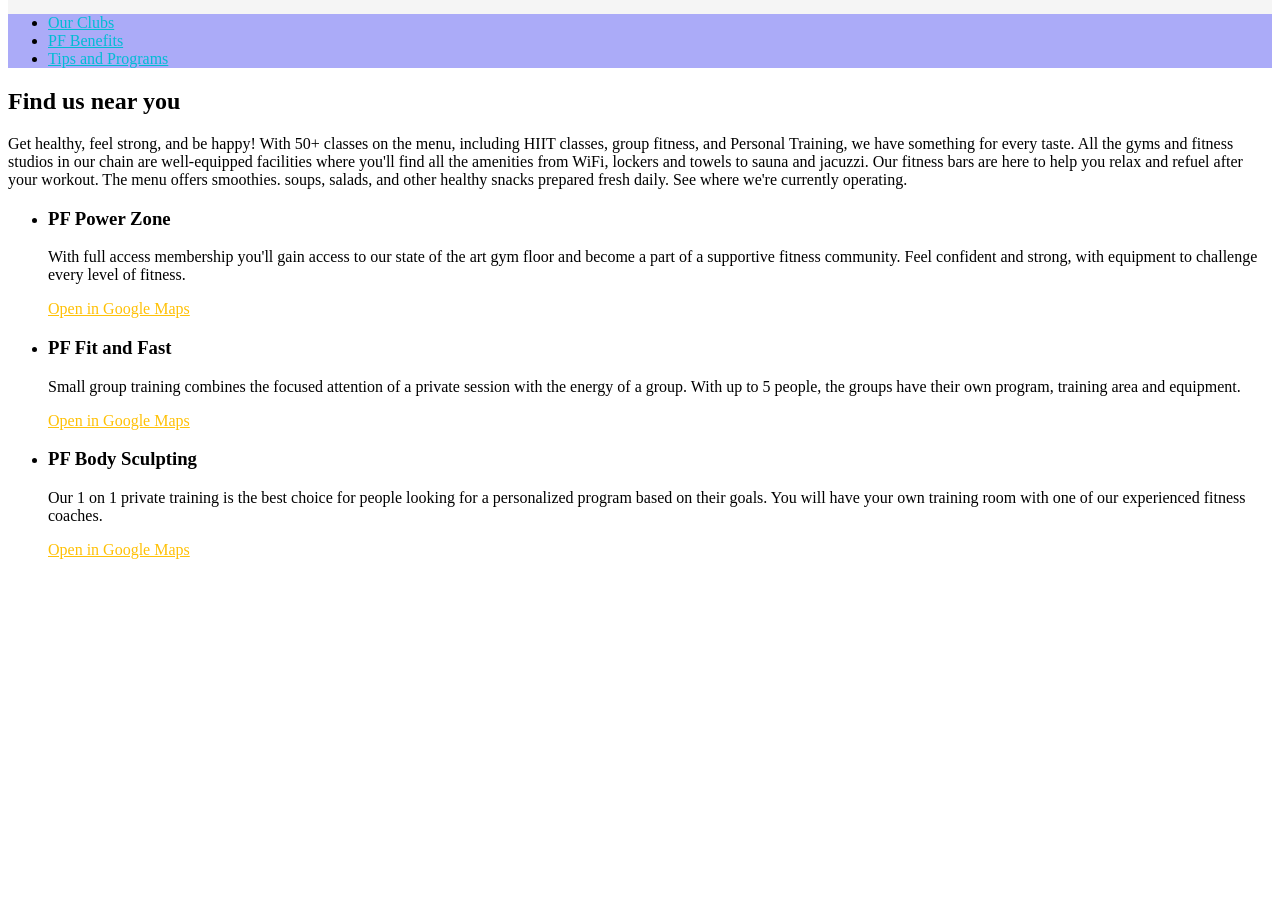
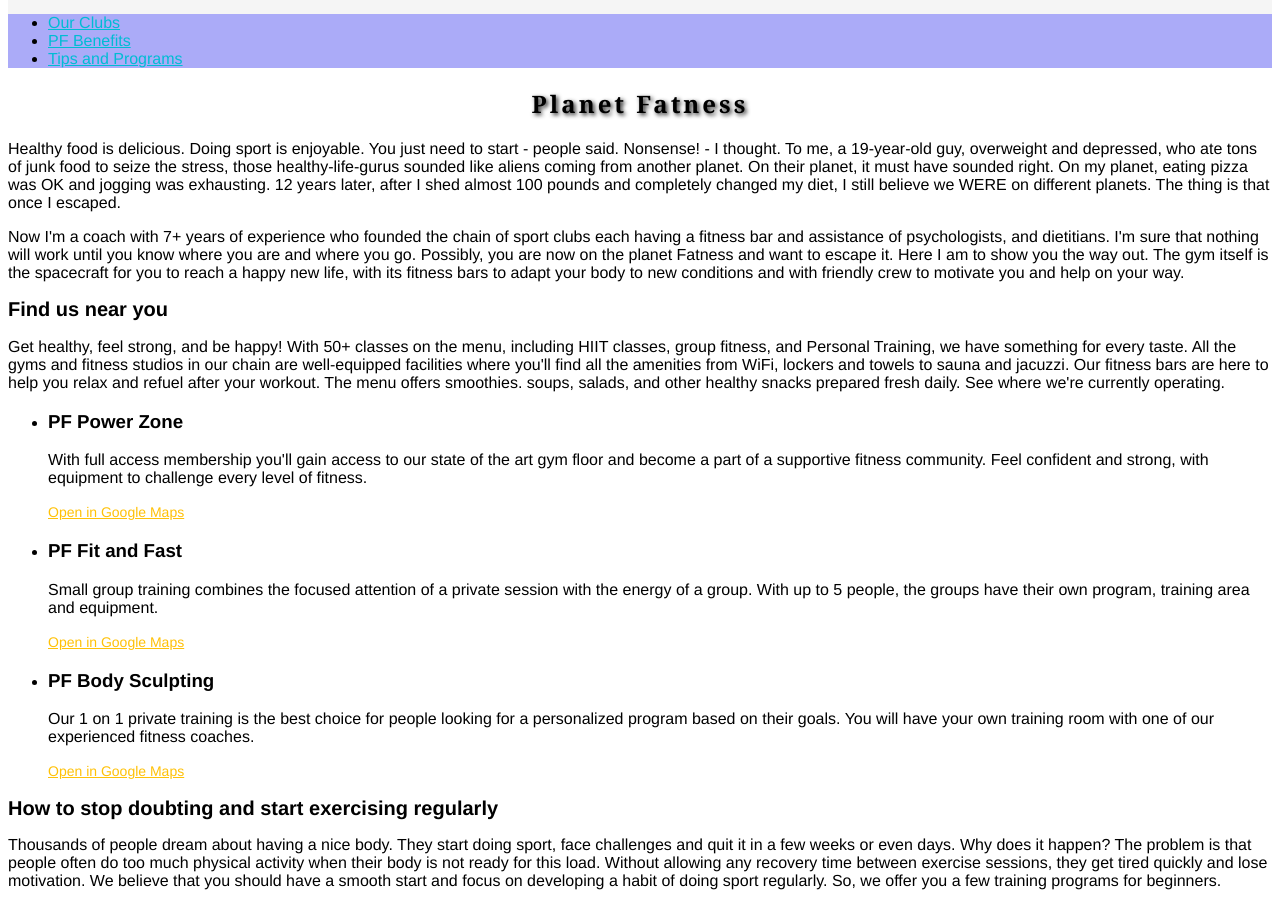
Before and after one commit to serhii-zaiachkivskyi/HTML-and-CSS, a plain HTML site: page index.html in a window 1280 px wide. Shown: the part 54-960 px from the top of the page. Before the commit the page ends 800 px from the top, so only its background shows below. Drawn offline with Linux system fonts and the light colour scheme.

Commit message:
add font

```diff
--- a/css/styles.css
+++ b/css/styles.css
@@ -1,10 +1,26 @@
+body {
+    font-family: "Helvetica Neue", "Roboto", "Verdana", sans-serif;
+}
 header {
     background-color: #f5f5f5;
+}
+
+.page-title {
+    font-size: 32px;
+    font-family: "Oswald", sans-serif;
+    text-align: center;
+    line-height: 1.333;
+    letter-spacing: 3px;
+    text-shadow: 2px 2px 4px #212121
 }
 
 a {
     color: #212121;
     }
+.page-title {
+    font-family: "Georgia", serif;
+    font-size: 24px;
+}
 nav {
     background-color: rgba(0, 0, 255, 0.3);   }
 .page-nav .link {
@@ -17,6 +33,7 @@ nav {
 
 .club-list .link {
     color: #ffc107;
+    font-size: 14px;
 }
 
 .club-list .link:active {
@@ -31,3 +48,11 @@ nav {
 .club-list .link:hover,
 .club-list .link:focus {
     color: #f57f17; }
+
+.section-title {
+            font-size: 20px;
+        }
+
+.club-list .title {
+            font-size: 16px;
+        }
--- a/index.html
+++ b/index.html
@@ -3,6 +3,12 @@
   <head>
     <meta charset="UTF-8" />
     <meta name="viewport" content="width=device-width, initial-scale=1.0" />
+    <link rel="preconnect" href="https://fonts.googleapis.com" />
+    <link rel="preconnect" href="https://fonts.gstatic.com" crossorigin />
+    <link
+      href="https://fonts.googleapis.com/css2?family=Oswald:wght@500;700&family=Poppins:wght@400;500&display=swap"
+      rel="stylesheet"
+    />
     <title>Document</title>
     <link rel="stylesheet" href="./css/styles.css" />
   </head>
@@ -27,7 +33,31 @@
 
     <main>
       <section>
-        <h2 id="clubs">Find us near you</h2>
+        <h1 class="page-title">Planet Fatness</h1>
+        <p>
+          Healthy food is delicious. Doing sport is enjoyable. You just need to
+          start - people said. Nonsense! - I thought. To me, a 19-year-old guy,
+          overweight and depressed, who ate tons of junk food to seize the
+          stress, those healthy-life-gurus sounded like aliens coming from
+          another planet. On their planet, it must have sounded right. On my
+          planet, eating pizza was OK and jogging was exhausting. 12 years
+          later, after I shed almost 100 pounds and completely changed my diet,
+          I still believe we WERE on different planets. The thing is that once I
+          escaped.
+        </p>
+        <p>
+          Now I'm a coach with 7+ years of experience who founded the chain of
+          sport clubs each having a fitness bar and assistance of psychologists,
+          and dietitians. I'm sure that nothing will work until you know where
+          you are and where you go. Possibly, you are now on the planet Fatness
+          and want to escape it. Here I am to show you the way out. The gym
+          itself is the spacecraft for you to reach a happy new life, with its
+          fitness bars to adapt your body to new conditions and with friendly
+          crew to motivate you and help on your way.
+        </p>
+      </section>
+      <section>
+        <h2 class="section-title" id="clubs">Find us near you</h2>
         <p>
           Get healthy, feel strong, and be happy! With 50+ classes on the menu,
           including HIIT classes, group fitness, and Personal Training, we have
@@ -89,6 +119,21 @@
           </li>
         </ul>
       </section>
+      <section>
+        <h2 class="section-title">
+          How to stop doubting and start exercising regularly
+        </h2>
+        <p>
+          Thousands of people dream about having a nice body. They start doing
+          sport, face challenges and quit it in a few weeks or even days. Why
+          does it happen? The problem is that people often do too much physical
+          activity when their body is not ready for this load. Without allowing
+          any recovery time between exercise sessions, they get tired quickly
+          and lose motivation. We believe that you should have a smooth start
+          and focus on developing a habit of doing sport regularly. So, we offer
+          you a few training programs for beginners.
+        </p>
+      </section>
     </main>
   </body>
 </html>
```
